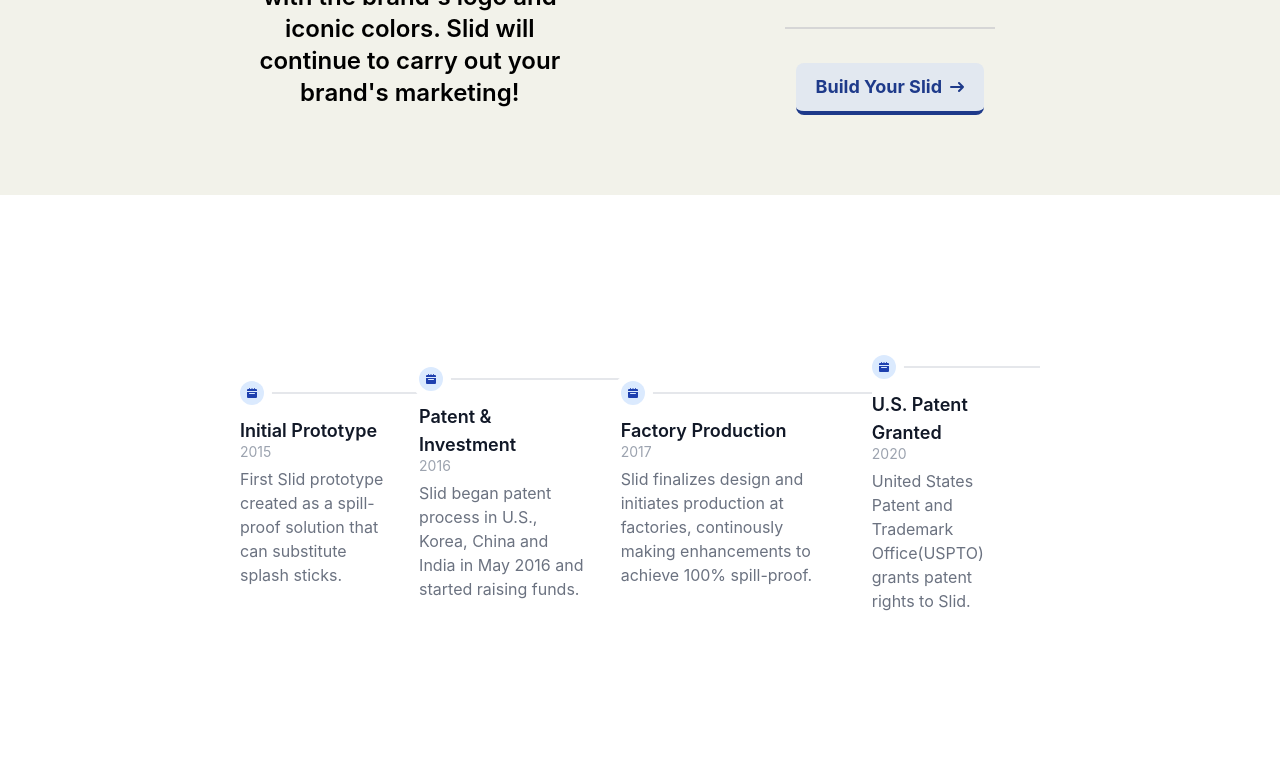
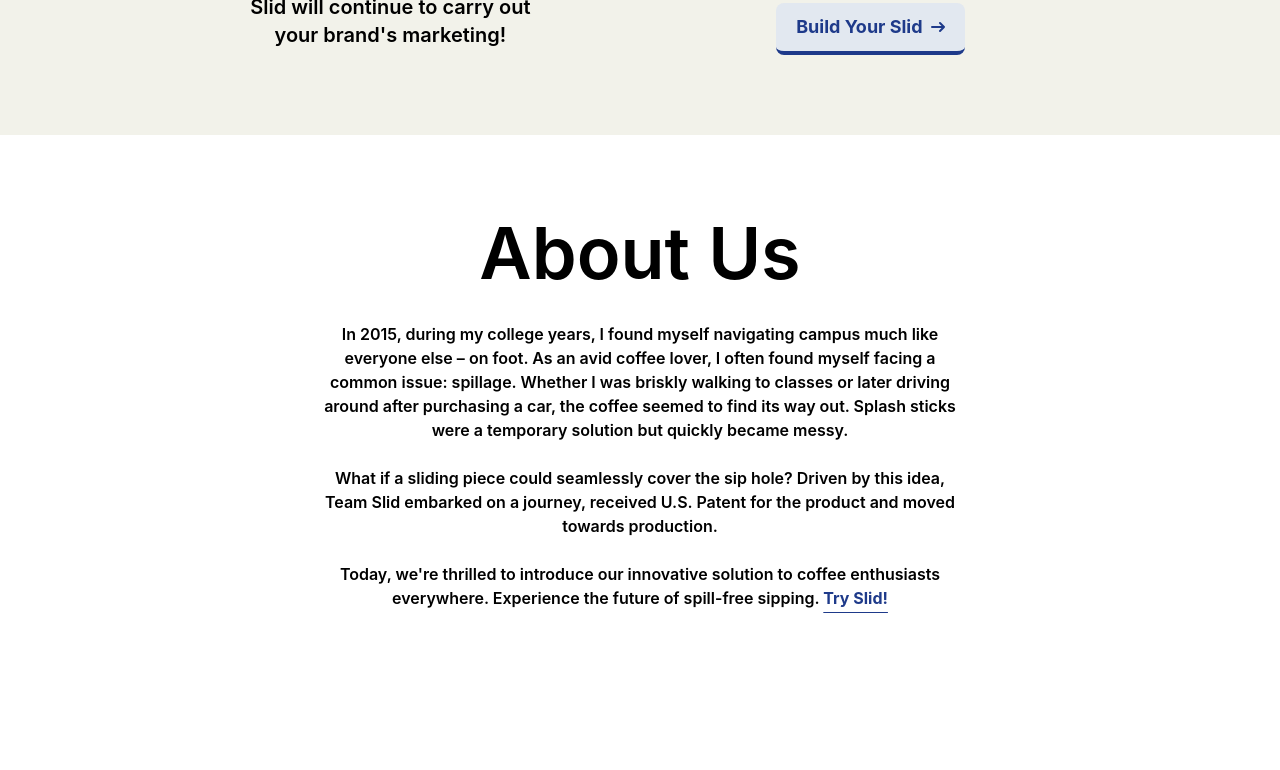
Before and after one commit to ellen3128/Slid, a React (Create React App) app: page / in a window 1280 px wide. Shown: the part 1120-1890 px from the top of the page. Built offline with nearby package versions, Linux system fonts and the light colour scheme; the HTML template or start-up script is replaced by a standard one.

Commit message:
updates about us page layout and styling

```diff
--- a/src/App.css
+++ b/src/App.css
@@ -126,3 +126,18 @@
 }
 
 /* AboutUs */
+
+.textContainer--about {
+  max-width: 100%;
+  text-align: center;
+}
+
+
+.coverText--about {
+  padding-top: 5rem;
+  font-size: 4.5rem;
+  display: flex;
+  line-height: 4.7rem;
+  font-weight: 600;
+  animation: fadeInUp 1s forwards;
+}
--- a/src/Pages/AboutUs.js
+++ b/src/Pages/AboutUs.js
@@ -1,11 +1,31 @@
 export default function AboutUs() {
   return (
+    <>
+      <section id="AboutUs" className="coverText--about">
+        <div className="textContainer--about">
+          <p data-text="About Us">About Us</p>
+          <p className="text-center mx-auto w-1/2 text-base pt-8">
+            In 2015, during my college years, I found myself navigating campus
+            much like everyone else – on foot. As an avid coffee lover, I often
+            found myself facing a common issue: spillage. Whether I was briskly
+            walking to classes or later driving around after purchasing a car,
+            the coffee seemed to find its way out. Splash sticks were a
+            temporary solution but quickly became messy. <br />
+            <br />
+            What if a sliding piece could seamlessly cover the sip hole? Driven by this idea,
+            Team Slid embarked on a journey, received U.S. Patent for the product and
+            moved towards production. <br /><br /> <span>Today, we're thrilled to
+            introduce our innovative solution to coffee enthusiasts everywhere.
+            Experience the future of spill-free sipping.</span> <span className="text-blue-900 font-bold underline underline-offset-8">Try Slid!</span>
+          </p>
+        </div>
+      </section>
       <ol class="flex flex-row items-center justify-center py-40 px-60">
         <li class="relative mb-6 sm:mb-0">
           <div class="flex items-center">
-          <div class="z-10 flex items-center justify-center w-6 h-6 bg-blue-100 rounded-full ring-0 ring-white dark:bg-blue-900 sm:ring-8 dark:ring-gray-900 shrink-0">
+            <div class="z-10 flex items-center justify-center w-12 h-12 bg-blue-100 rounded-full ring-0 ring-white dark:bg-blue-900 sm:ring-8 dark:ring-gray-900 shrink-0">
               <svg
-              class="w-2.5 h-2.5 text-blue-800 dark:text-blue-300"
+                class="w-6 h-6 text-blue-800 dark:text-blue-300"
                 aria-hidden="true"
                 xmlns="http://www.w3.org/2000/svg"
                 fill="currentColor"
@@ -20,19 +40,20 @@ export default function AboutUs() {
             <h3 class="text-lg font-semibold text-gray-900 dark:text-white">
               Initial Prototype
             </h3>
-          <time class="block mb-2 text-sm font-normal leading-none text-gray-400 dark:text-gray-500">
+            <time class="block mb-2 text-base font-normal leading-none text-gray-400 dark:text-gray-500">
               2015
             </time>
             <p class="text-base font-normal text-gray-500 dark:text-gray-400">
-            First Slid prototype created as a spill-proof solution that can substitute splash sticks.
+              First Slid prototype created as a spill-proof solution that can
+              substitute splash sticks.
             </p>
           </div>
         </li>
         <li class="relative mb-6 sm:mb-0">
           <div class="flex items-center">
-          <div class="z-10 flex items-center justify-center w-6 h-6 bg-blue-100 rounded-full ring-0 ring-white dark:bg-blue-900 sm:ring-8 dark:ring-gray-900 shrink-0">
+            <div class="z-10 flex items-center justify-center w-12 h-12 bg-blue-100 rounded-full ring-0 ring-white dark:bg-blue-900 sm:ring-8 dark:ring-gray-900 shrink-0">
               <svg
-              class="w-2.5 h-2.5 text-blue-800 dark:text-blue-300"
+                class="w-6 h-6 text-blue-800 dark:text-blue-300"
                 aria-hidden="true"
                 xmlns="http://www.w3.org/2000/svg"
                 fill="currentColor"
@@ -47,19 +68,20 @@ export default function AboutUs() {
             <h3 class="text-lg font-semibold text-gray-900 dark:text-white">
               Patent & Investment
             </h3>
-          <time class="block mb-2 text-sm font-normal leading-none text-gray-400 dark:text-gray-500">
+            <time class="block mb-2 text-base font-normal leading-none text-gray-400 dark:text-gray-500">
               2016
             </time>
             <p class="text-base font-normal text-gray-500 dark:text-gray-400">
-            Slid began patent process in U.S., Korea, China and India in May 2016 and started raising funds.
+              Slid began patent process in U.S., Korea, China and India in May
+              2016 and started raising funds.
             </p>
           </div>
         </li>
         <li class="relative mb-6 sm:mb-0">
           <div class="flex items-center">
-          <div class="z-10 flex items-center justify-center w-6 h-6 bg-blue-100 rounded-full ring-0 ring-white dark:bg-blue-900 sm:ring-8 dark:ring-gray-900 shrink-0">
+            <div class="z-10 flex items-center justify-center w-12 h-12 bg-blue-100 rounded-full ring-0 ring-white dark:bg-blue-900 sm:ring-8 dark:ring-gray-900 shrink-0">
               <svg
-              class="w-2.5 h-2.5 text-blue-800 dark:text-blue-300"
+                class="w-6 h-6 text-blue-800 dark:text-blue-300"
                 aria-hidden="true"
                 xmlns="http://www.w3.org/2000/svg"
                 fill="currentColor"
@@ -74,19 +96,20 @@ export default function AboutUs() {
             <h3 class="text-lg font-semibold text-gray-900 dark:text-white">
               Factory Production
             </h3>
-          <time class="block mb-2 text-sm font-normal leading-none text-gray-400 dark:text-gray-500">
+            <time class="block mb-2 text-base font-normal leading-none text-gray-400 dark:text-gray-500">
               2017
             </time>
             <p class="text-base font-normal text-gray-500 dark:text-gray-400">
-          Slid finalizes design and initiates production at factories, continously making enhancements to achieve 100% spill-proof.
+              Slid finalizes design and initiates production at factories,
+              continously making enhancements to achieve 100% spill-proof.
             </p>
           </div>
         </li>
         <li class="relative mb-6 sm:mb-0">
           <div class="flex items-center">
-          <div class="z-10 flex items-center justify-center w-6 h-6 bg-blue-100 rounded-full ring-0 ring-white dark:bg-blue-900 sm:ring-8 dark:ring-gray-900 shrink-0">
+            <div class="z-10 flex items-center justify-center w-12 h-12 bg-blue-100 rounded-full ring-0 ring-white dark:bg-blue-900 sm:ring-8 dark:ring-gray-900 shrink-0">
               <svg
-              class="w-2.5 h-2.5 text-blue-800 dark:text-blue-300"
+                class="w-6 h-6 text-blue-800 dark:text-blue-300"
                 aria-hidden="true"
                 xmlns="http://www.w3.org/2000/svg"
                 fill="currentColor"
@@ -101,14 +124,16 @@ export default function AboutUs() {
             <h3 class="text-lg font-semibold text-gray-900 dark:text-white">
               U.S. Patent Granted
             </h3>
-          <time class="block mb-2 text-sm font-normal leading-none text-gray-400 dark:text-gray-500">
+            <time class="block mb-2 text-base font-normal leading-none text-gray-400 dark:text-gray-500">
               2020
             </time>
             <p class="text-base font-normal text-gray-500 dark:text-gray-400">
-          United States Patent and Trademark Office(USPTO) grants patent rights to Slid.
+              United States Patent and Trademark Office(USPTO) grants patent
+              rights to Slid.
             </p>
           </div>
         </li>
       </ol>
+    </>
   );
 }
--- a/src/Pages/Products.js
+++ b/src/Pages/Products.js
@@ -23,7 +23,7 @@ export default function Products() {
           <p data-text="Brand's iconic">Brand's iconic</p>
           <p data-text="Color and logo">Color & logo</p>
           <br></br>
-          <p className="text-center mx-auto w-1/2 text-2xl">
+          <p className="text-center mx-auto w-1/2 text-xl">
             We care about the quality of experience for both users and brands.
             Each Slid's piece is fully customizable with the brand's logo and
             iconic colors. Slid will continue to carry out your brand's
--- a/tailwind.config.js
+++ b/tailwind.config.js
@@ -12,6 +12,9 @@ module.exports = {
           "50%": { backgroundPosition: "100% 50%" },
         },
       },
+      textUnderlineOffset: {
+        10: '10px',
+      }
     },
     plugins: [],
   },
```
Lines whose indentation alone changed are shown as unchanged.
